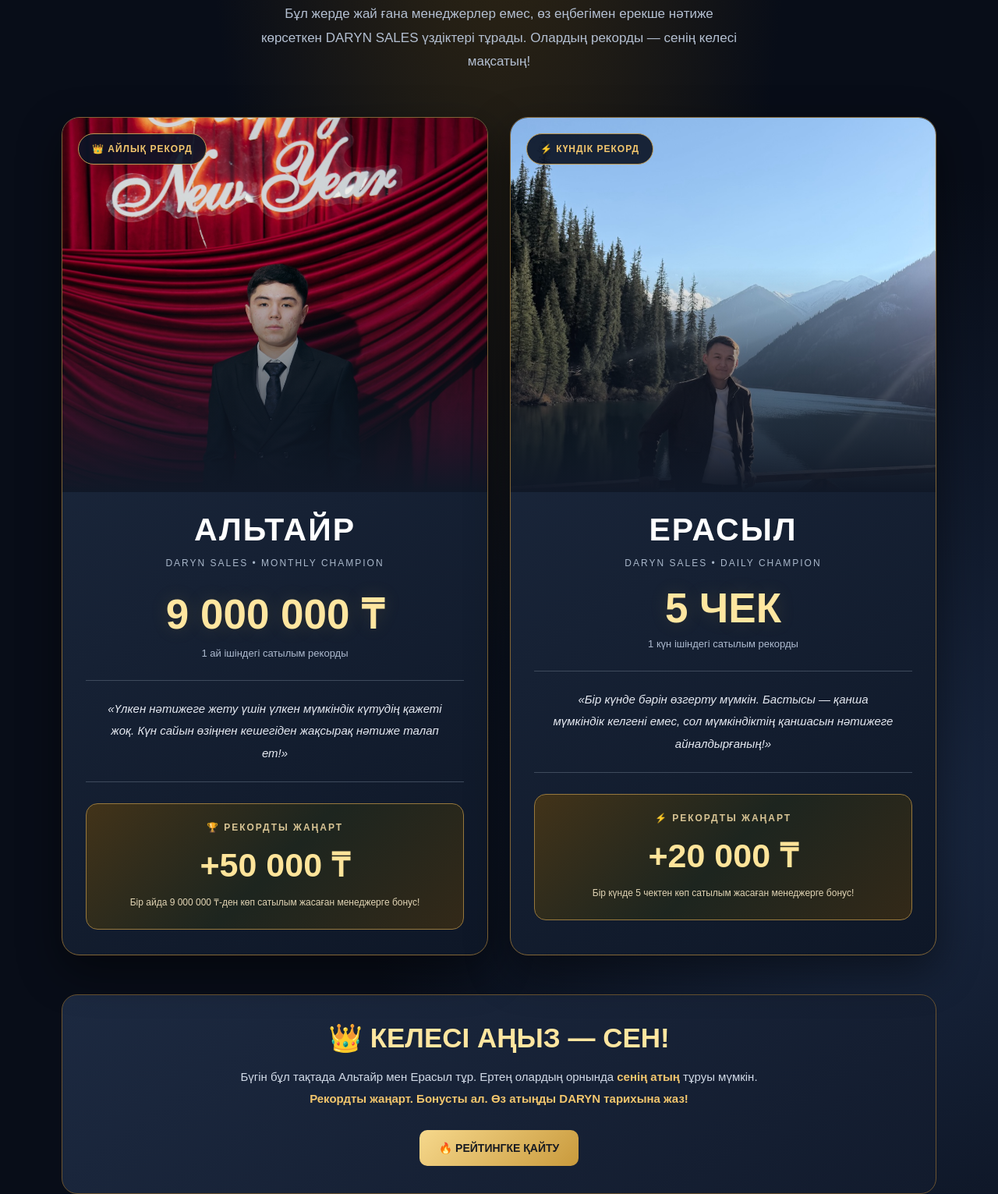
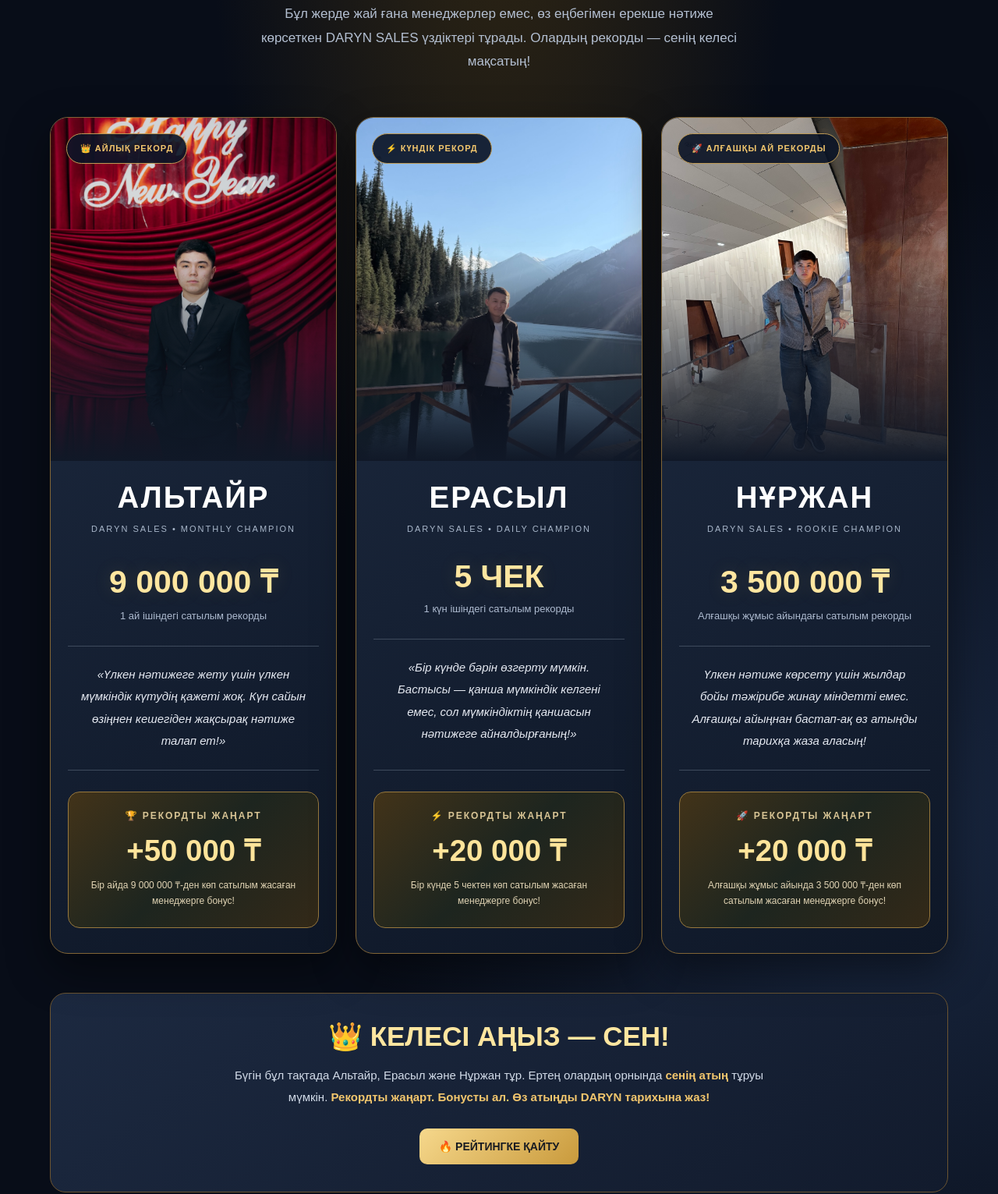
Before and after one commit to erasylabduali2-ux/daryn-sales-dashboard, a plain HTML site: page legends.html in a window 1280 px wide. Shown: the part 351-1882 px from the top of the page at 78% size. Drawn offline with Linux system fonts and the light colour scheme.

Commit message:
Update legends.html

```diff
--- a/legends.html
+++ b/legends.html
@@ -88,7 +88,7 @@ header{
 }
 
 .container{
-  max-width:1250px;
+  max-width:1450px;
   margin:auto;
   padding:35px 5% 65px;
 }
@@ -136,13 +136,15 @@ header{
 
 .legends-grid{
   display:grid;
-  grid-template-columns:repeat(2,minmax(0,1fr));
-  gap:28px;
+  grid-template-columns:repeat(3,minmax(0,1fr));
+  gap:24px;
 }
 
 .legend-card{
   position:relative;
   overflow:hidden;
+  display:flex;
+  flex-direction:column;
   border-radius:23px;
   border:1px solid #816536;
   background:linear-gradient(
@@ -161,7 +163,7 @@ header{
 
 .legend-photo{
   position:relative;
-  height:480px;
+  height:440px;
   overflow:hidden;
   background:linear-gradient(
     145deg,
@@ -181,6 +183,10 @@ header{
 
 .legend-card:hover .legend-photo img{
   transform:scale(1.04);
+}
+
+.nurzhan-photo img{
+  object-position:center 65%;
 }
 
 .photo-gradient{
@@ -205,17 +211,20 @@ header{
   border-radius:30px;
   font-weight:900;
   letter-spacing:1px;
-  font-size:12px;
+  font-size:11px;
 }
 
 .legend-content{
-  padding:25px 30px 32px;
+  padding:25px 22px 32px;
   text-align:center;
+  display:flex;
+  flex-direction:column;
+  flex:1;
 }
 
 .legend-name{
   margin:0;
-  font-size:clamp(29px,4vw,41px);
+  font-size:clamp(29px,3vw,41px);
   font-weight:900;
   letter-spacing:2px;
 }
@@ -223,35 +232,39 @@ header{
 .legend-role{
   margin:12px 0;
   color:#a9b7ca;
-  font-size:12px;
+  font-size:11px;
   letter-spacing:2px;
 }
 
 .record-value{
   margin:20px 0 8px;
   color:var(--gold-light);
-  font-size:clamp(35px,5vw,53px);
+  font-size:clamp(29px,3.2vw,49px);
   font-weight:900;
   text-shadow:0 0 25px #e9b74725;
+  white-space:nowrap;
 }
 
 .record-description{
   color:#aebbd0;
   font-size:13px;
+  line-height:1.6;
 }
 
 .quote{
   margin:27px 0;
-  padding:22px;
+  padding:22px 12px;
   border-top:1px solid #3e4a5c;
   border-bottom:1px solid #3e4a5c;
   color:#e5e9f1;
   font-size:15px;
   line-height:1.9;
   font-style:italic;
+  flex:1;
 }
 
 .bonus-box{
+  margin-top:auto;
   padding:23px 15px;
   border-radius:15px;
   background:linear-gradient(
@@ -273,7 +286,7 @@ header{
 .bonus-amount{
   margin:10px 0;
   color:#ffe49a;
-  font-size:clamp(30px,4vw,43px);
+  font-size:clamp(30px,3vw,43px);
   font-weight:900;
 }
 
@@ -345,7 +358,17 @@ footer{
   letter-spacing:1px;
 }
 
-@media(max-width:800px){
+@media(max-width:1000px){
+  .legends-grid{
+    grid-template-columns:repeat(2,minmax(0,1fr));
+  }
+
+  .legend-photo{
+    height:440px;
+  }
+}
+
+@media(max-width:700px){
   .legends-grid{
     grid-template-columns:1fr;
     max-width:550px;
@@ -560,6 +583,67 @@ footer{
       </div>
     </article>
 
+    <!-- НҰРЖАН -->
+
+    <article class="legend-card">
+
+      <div class="legend-photo nurzhan-photo">
+        <img
+          src="./nurzhan.jpg"
+          alt="Нұржанның фотосы"
+          onerror="this.onerror=null;this.src='./logo.png';this.style.objectFit='contain';this.style.padding='90px'"
+        >
+
+        <div class="photo-gradient"></div>
+
+        <div class="record-badge">
+          🚀 АЛҒАШҚЫ АЙ РЕКОРДЫ
+        </div>
+      </div>
+
+      <div class="legend-content">
+
+        <h2 class="legend-name">НҰРЖАН</h2>
+
+        <div class="legend-role">
+          DARYN SALES • ROOKIE CHAMPION
+        </div>
+
+        <div class="record-value">
+          3 500 000 ₸
+        </div>
+
+        <div class="record-description">
+          Алғашқы жұмыс айындағы сатылым рекорды
+        </div>
+
+        <div class="quote">
+          Үлкен нәтиже көрсету үшін
+          жылдар бойы тәжірибе жинау міндетті емес.
+          Алғашқы айыңнан бастап-ақ
+          өз атыңды тарихқа жаза аласың!
+        </div>
+
+        <div class="bonus-box">
+
+          <div class="bonus-label">
+            🚀 РЕКОРДТЫ ЖАҢАРТ
+          </div>
+
+          <div class="bonus-amount">
+            +20 000 ₸
+          </div>
+
+          <div class="bonus-description">
+            Алғашқы жұмыс айында 3 500 000 ₸-ден
+            көп сатылым жасаған менеджерге бонус!
+          </div>
+
+        </div>
+
+      </div>
+    </article>
+
   </section>
 
   <section class="motivation">
@@ -567,7 +651,7 @@ footer{
     <h2>👑 КЕЛЕСІ АҢЫЗ — СЕН!</h2>
 
     <p>
-      Бүгін бұл тақтада Альтайр мен Ерасыл тұр.
+      Бүгін бұл тақтада Альтайр, Ерасыл және Нұржан тұр.
       Ертең олардың орнында <strong>сенің атың</strong>
       тұруы мүмкін.
       <strong>Рекордты жаңарт. Бонусты ал.
```
